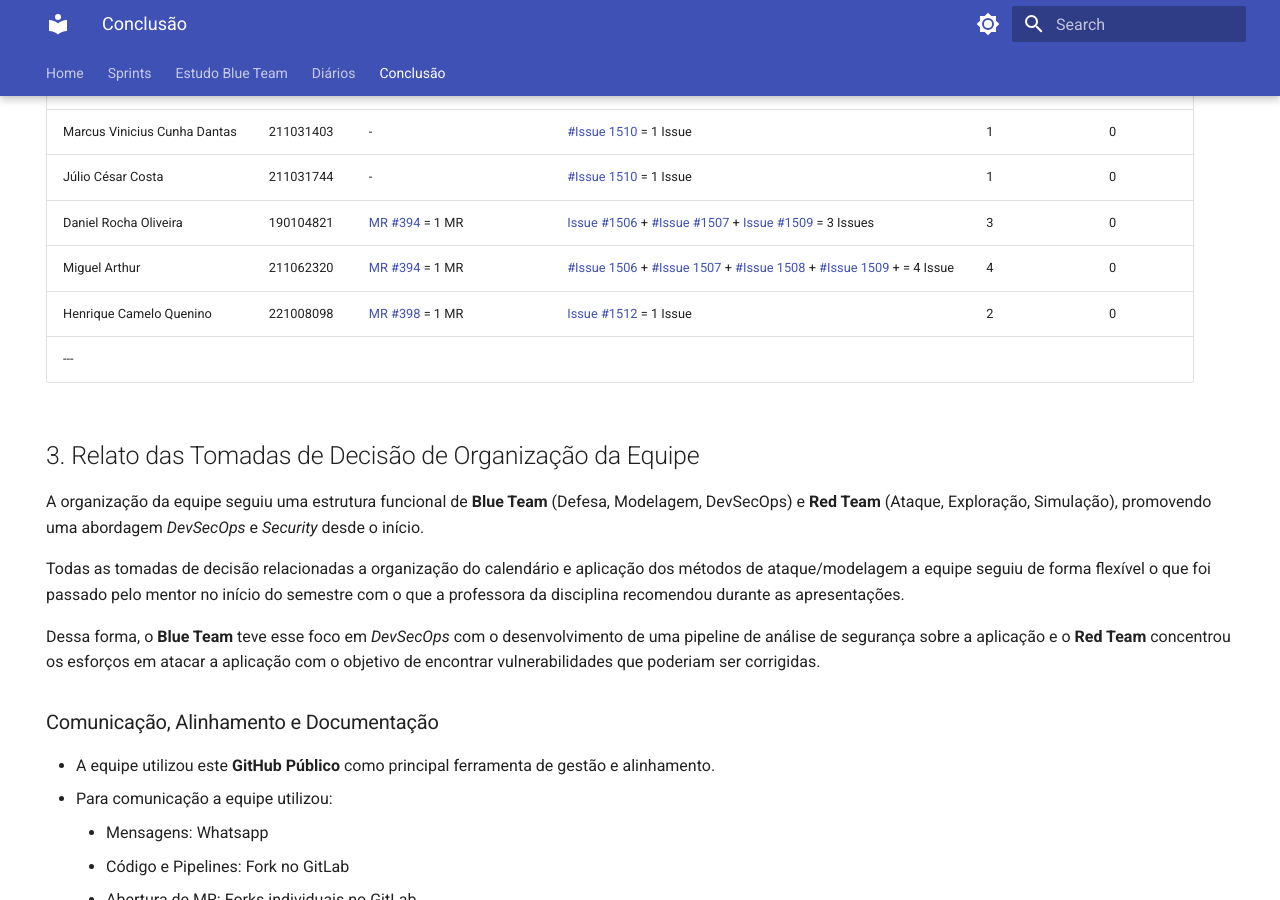
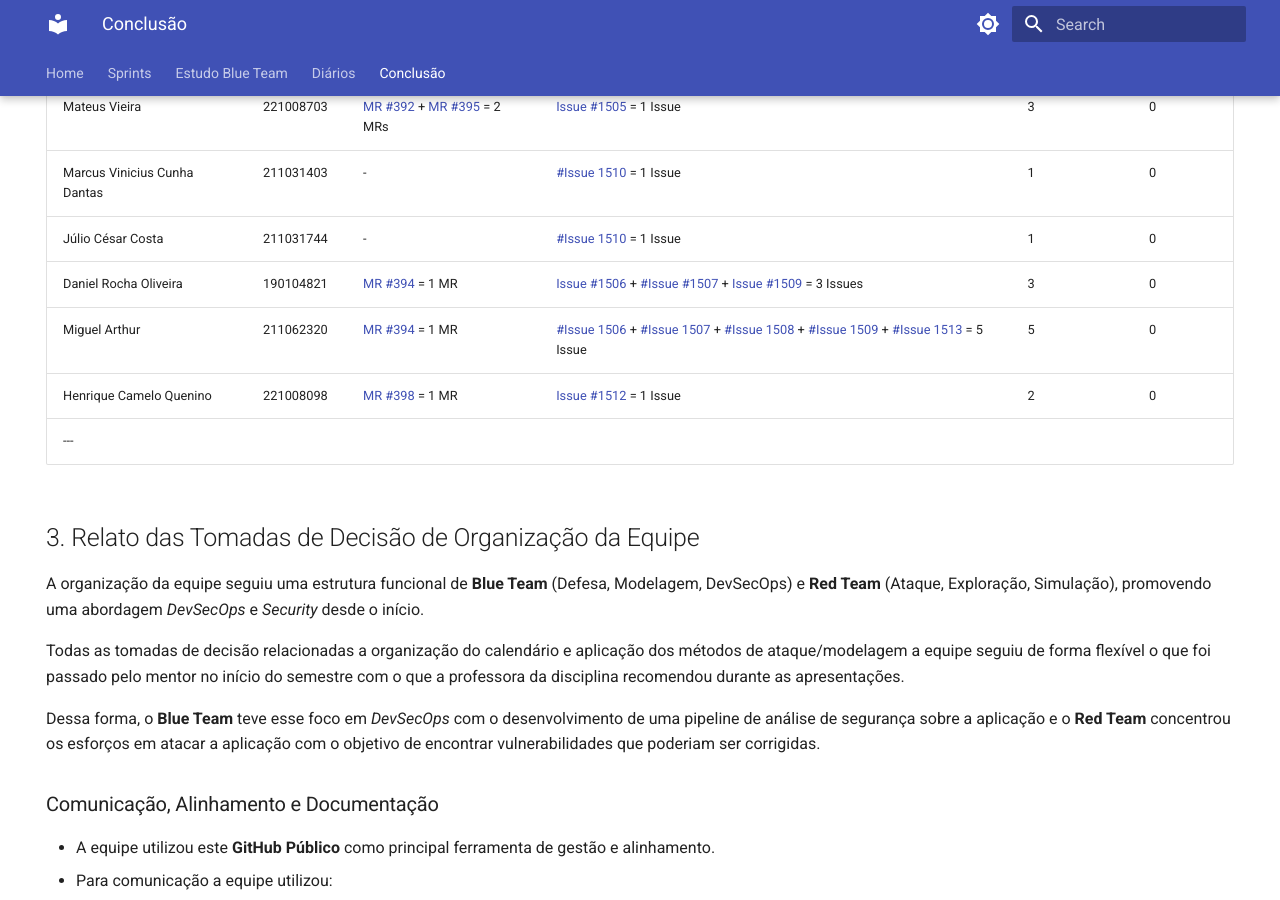
Before and after one commit to unbyytes/GCES, an MkDocs documentation site: the page built from docs/final.md, in a window 1280 px wide and 900 px high, scrolled down 1913 px. Built offline with MkDocs 1.6.1 and Material for MkDocs 9.7.7, drawn with Linux system fonts in a browser that asks for light colours.

Commit message:
adicionando nova issue no historico
Updated Miguel Arthur's entry to include Issue #1513.

```diff
--- a/docs/final.md
+++ b/docs/final.md
@@ -47,7 +47,7 @@
 | Marcus Vinicius Cunha Dantas | 211031403 | - | [#Issue 1510](https://gitlab.com/pencillabs/ej/ej-application/-/issues/1510) = 1 Issue | 1 | 0 |
 | Júlio César Costa | 211031744 | - | [#Issue 1510](https://gitlab.com/pencillabs/ej/ej-application/-/issues/1510) = 1 Issue | 1 | 0 |
 | Daniel Rocha Oliveira | 190104821 | [MR #394](https://gitlab.com/pencillabs/ej/ej-application/-/merge_requests/394) = 1 MR | [Issue #1506](https://gitlab.com/pencillabs/ej/ej-application/-/issues/1506) + [#Issue #1507](https://gitlab.com/pencillabs/ej/ej-application/-/issues/1507) + [Issue #1509](https://gitlab.com/pencillabs/ej/ej-application/-/issues/1509) = 3 Issues | 3 | 0 |
-| Miguel Arthur | 211062320 |[MR #394](https://gitlab.com/pencillabs/ej/ej-application/-/merge_requests/394) = 1 MR| [#Issue 1506](https://gitlab.com/pencillabs/ej/ej-application/-/issues/1506) + [#Issue 1507](https://gitlab.com/pencillabs/ej/ej-application/-/issues/1507) + [#Issue 1508](https://gitlab.com/pencillabs/ej/ej-application/-/issues/1508) + [#Issue 1509](https://gitlab.com/pencillabs/ej/ej-application/-/issues/1509) + = 4 Issue | 4 | 0 |
+| Miguel Arthur | 211062320 |[MR #394](https://gitlab.com/pencillabs/ej/ej-application/-/merge_requests/394) = 1 MR| [#Issue 1506](https://gitlab.com/pencillabs/ej/ej-application/-/issues/1506) + [#Issue 1507](https://gitlab.com/pencillabs/ej/ej-application/-/issues/1507) + [#Issue 1508](https://gitlab.com/pencillabs/ej/ej-application/-/issues/1508) + [#Issue 1509](https://gitlab.com/pencillabs/ej/ej-application/-/issues/1509) + [#Issue 1513](https://gitlab.com/pencillabs/ej/ej-application/-/issues/1513) = 5 Issue | 5 | 0 |
 | Henrique Camelo Quenino | 221008098 | [MR #398](https://gitlab.com/pencillabs/ej/ej-application/-/merge_requests/398) = 1 MR | [Issue #1512](https://gitlab.com/pencillabs/ej/ej-application/-/issues/1512) = 1 Issue | 2 | 0 |
 ---
 
```
